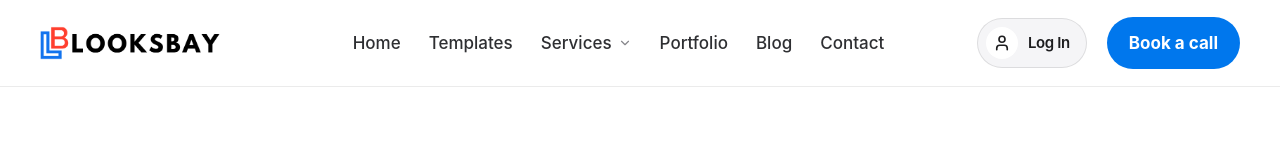
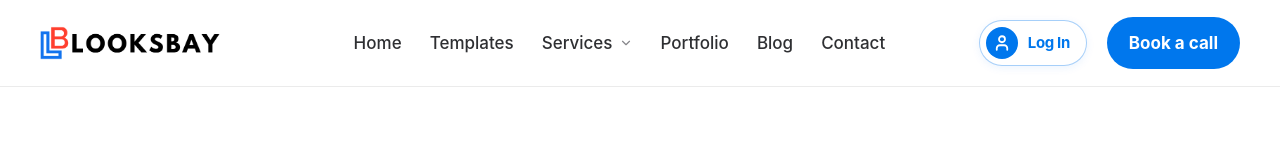
Before and after one commit to mahidishikder/looksbay-finalfinall, a Next.js app: page /blog in a window 1280 px wide. Shown: the top 160 px of the page. Built offline with nearby package versions, Linux system fonts and the light colour scheme.

Commit message:
style(header): make blue circular user icon and blue text default state without requiring hover

```diff
--- a/app/shared/components/header-auth.tsx
+++ b/app/shared/components/header-auth.tsx
@@ -24,12 +24,12 @@ export function HeaderAuth() {
       <button
         type="button"
         onClick={() => openAuth("login")}
-        className="group inline-flex items-center gap-2.5 rounded-full border border-black/10 bg-[#f5f5f7] py-2 pl-2 pr-4 text-[15px] font-semibold text-[#1d1d1f] shadow-xs transition-all hover:border-[#0077ed]/40 hover:bg-white hover:text-[#0077ed] hover:shadow-sm active:scale-95"
+        className="group inline-flex items-center gap-2.5 rounded-full border border-[#0077ED]/35 bg-white py-1.5 pl-1.5 pr-4 text-[15px] font-bold text-[#0077ED] shadow-[0_2px_8px_rgba(0,119,237,0.08)] transition-all hover:border-[#0077ED] hover:bg-[#0077ED]/[0.04] hover:shadow-[0_4px_14px_rgba(0,119,237,0.15)] active:scale-95"
       >
-        <span className="grid size-8 place-items-center rounded-full bg-white text-[#1d1d1f] shadow-xs transition-colors group-hover:bg-[#0077ed] group-hover:text-white">
-          <User size={18} strokeWidth={2.2} />
+        <span className="grid size-8 place-items-center rounded-full bg-[#0077ED] text-white shadow-xs transition-transform group-hover:scale-105">
+          <User size={18} strokeWidth={2.4} />
         </span>
-        <span className="font-semibold tracking-tight">Log In</span>
+        <span className="font-bold tracking-tight">Log In</span>
       </button>
     );
   }
--- a/app/shared/components/mobile-navigation.tsx
+++ b/app/shared/components/mobile-navigation.tsx
@@ -150,10 +150,12 @@ export function MobileNavigation() {
                   closeMenu();
                   openAuth("login");
                 }}
-                className="flex min-h-[52px] w-full items-center justify-center gap-2.5 rounded-full border border-black/10 bg-[#f5f5f7] text-[16px] font-bold text-[#1d1d1f] transition-all hover:bg-white"
+                className="flex min-h-[52px] w-full items-center justify-center gap-3 rounded-full border border-[#0077ED]/35 bg-white text-[16px] font-bold text-[#0077ED] shadow-xs transition-all hover:bg-[#0077ED]/5"
               >
-                <User size={20} strokeWidth={2.2} />
-                <span>Log In / Sign Up</span>
+                <span className="grid size-8 place-items-center rounded-full bg-[#0077ED] text-white shadow-xs">
+                  <User size={18} strokeWidth={2.4} />
+                </span>
+                <span>Log In</span>
               </button>
             ) : (
               <div className="flex items-center justify-between rounded-2xl bg-[#f5f5f7] p-3">
```
